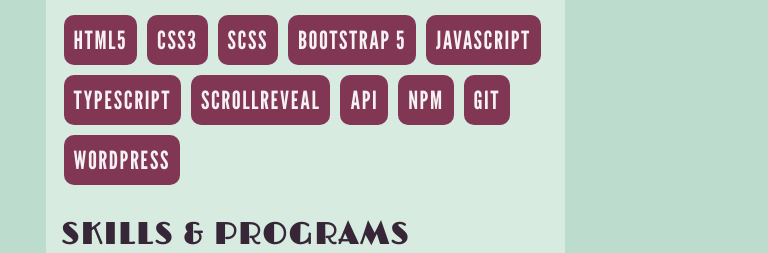
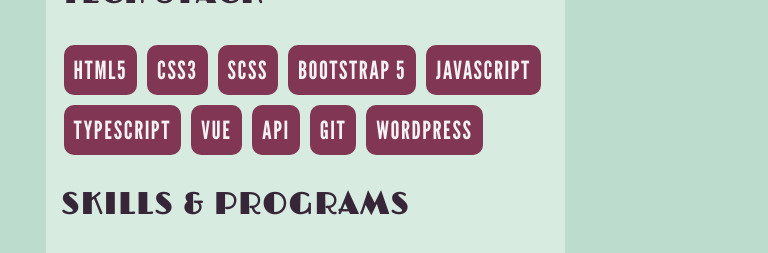
Before and after one commit to jagodakubicka/Jagoda-Kubicka-Old-Portfolio, a plain HTML site: page resume.html in a window 1280 px wide. Shown: the part 439-692 px from the top of the page, 512-1280 px from the left. Drawn offline with nearby package versions, Linux system fonts and the light colour scheme.

Commit message:
Update resume.html

```diff
--- a/resume.html
+++ b/resume.html
@@ -49,9 +49,8 @@
           <p class="item-tag">Bootstrap 5</p>
           <p class="item-tag">JavaScript</p>
           <p class="item-tag">TypeScript</p>
-          <p class="item-tag">ScrollReveal</p>
+          <p class="item-tag">VUE</p>
           <p class="item-tag">API</p>
-          <p class="item-tag">NPM</p>
           <p class="item-tag">Git</p>
           <p class="item-tag">Wordpress</p>
         </div>
```
